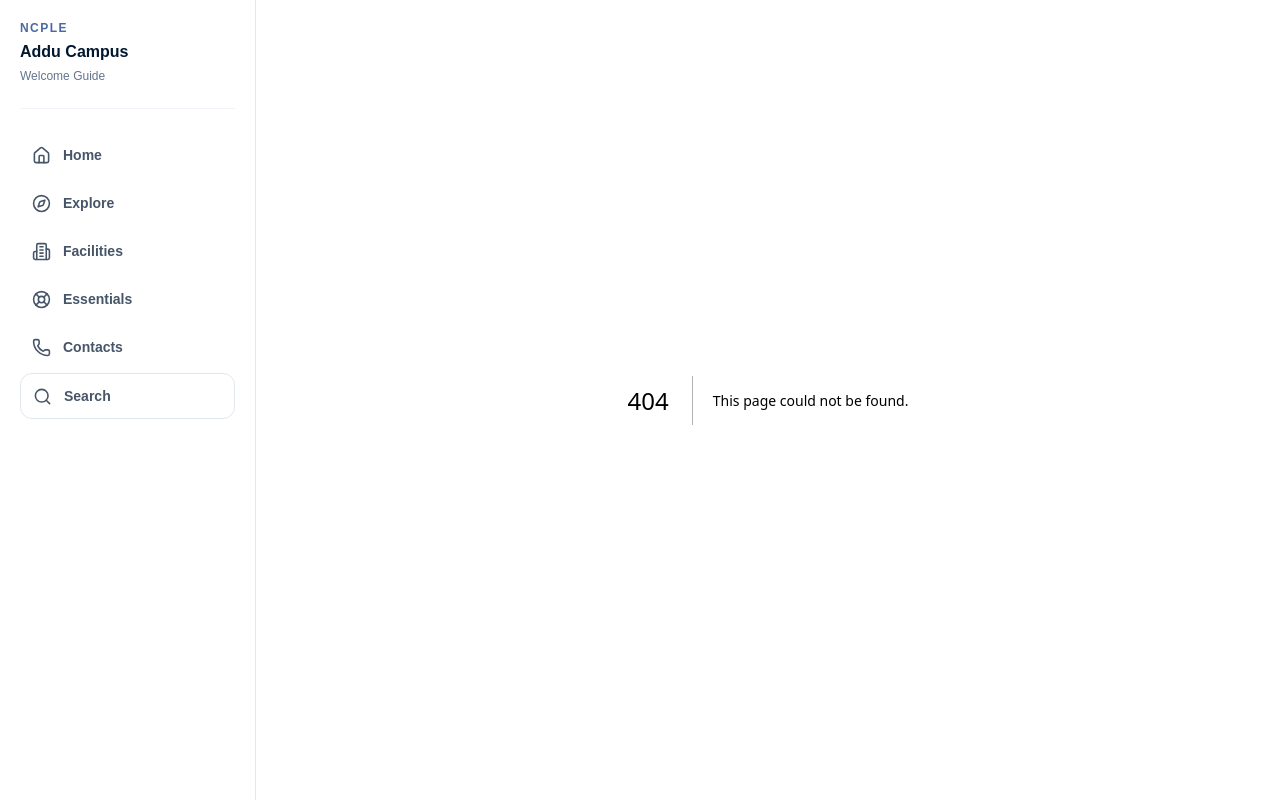
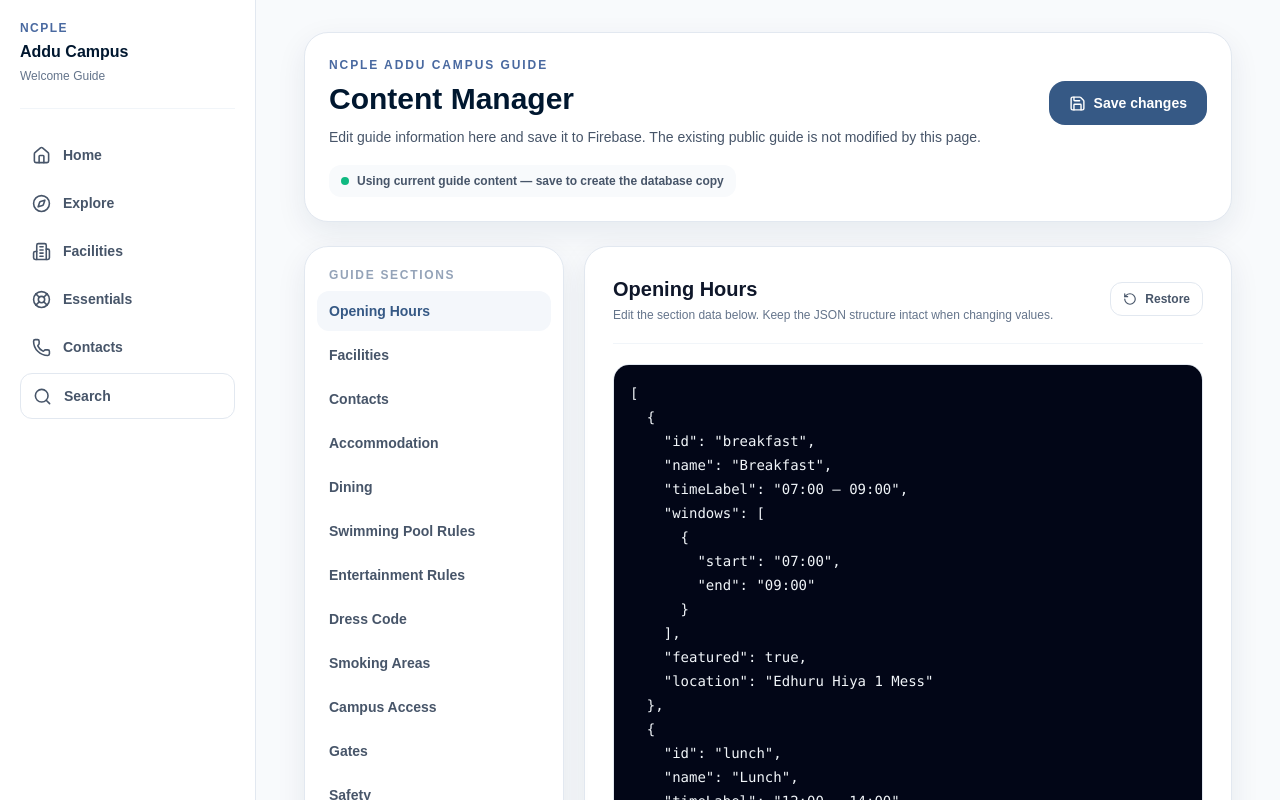
Before and after one commit to fathimathasmaa-sudo/ncple-addu-campus-guide, a Next.js app: page /admin in a window 1280 px wide. Before the commit this address had no page. Shown: the top 800 px of the page. Built offline with nearby package versions, Linux system fonts and the light colour scheme; no server answers; the database is empty.

Commit message:
feat: add no-login guide content manager

```diff
--- /dev/null
+++ b/app/admin/page.tsx
@@ -0,0 +1,113 @@
+"use client";
+
+import { useEffect, useMemo, useState } from "react";
+import { Check, Save, RotateCcw } from "lucide-react";
+import { guide } from "@/data/campusGuide";
+import { loadGuideContent, saveGuideContent } from "@/lib/guideContentStore";
+
+const sections = [
+  ["hours", "Opening Hours"],
+  ["facilities", "Facilities"],
+  ["contacts", "Contacts"],
+  ["accommodationChecklist", "Accommodation"],
+  ["dining", "Dining"],
+  ["poolRules", "Swimming Pool Rules"],
+  ["entertainmentRules", "Entertainment Rules"],
+  ["dressCode", "Dress Code"],
+  ["smoking", "Smoking Areas"],
+  ["campusAccess", "Campus Access"],
+  ["gates", "Gates"],
+  ["safety", "Safety"],
+  ["wifi", "Wi-Fi"],
+  ["checkout", "Checkout"],
+  ["mapLocations", "Map Locations"],
+] as const;
+
+type Content = Record<string, unknown>;
+
+function pretty(value: unknown) {
+  return JSON.stringify(value, null, 2);
+}
+
+export default function AdminPage() {
+  const [content, setContent] = useState<Content>(() => JSON.parse(JSON.stringify(guide)));
+  const [active, setActive] = useState<string>(sections[0][0]);
+  const [status, setStatus] = useState("Loading…");
+  const [saving, setSaving] = useState(false);
+
+  useEffect(() => {
+    loadGuideContent<Content>()
+      .then((saved) => {
+        if (saved) setContent(saved);
+        setStatus(saved ? "Loaded saved content" : "Using current guide content — save to create the database copy");
+      })
+      .catch(() => setStatus("Could not connect to Firebase. Check Firestore setup."));
+  }, []);
+
+  const activeValue = content[active];
+  const activeLabel = useMemo(() => sections.find(([id]) => id === active)?.[1] ?? active, [active]);
+
+  function updateSection(value: string) {
+    try {
+      const parsed = JSON.parse(value);
+      setContent((current) => ({ ...current, [active]: parsed }));
+      setStatus("Unsaved changes");
+    } catch {
+      setStatus("Invalid JSON — fix the text before saving");
+    }
+  }
+
+  async function save() {
+    setSaving(true);
+    setStatus("Saving…");
+    try {
+      await saveGuideContent(content);
+      setStatus(`Saved ${new Date().toLocaleTimeString()}`);
+    } catch {
+      setStatus("Save failed. Check that Firestore is enabled and its rules allow this admin panel.");
+    } finally {
+      setSaving(false);
+    }
+  }
+
+  function resetSection() {
+    setContent((current) => ({ ...current, [active]: JSON.parse(JSON.stringify((guide as Content)[active])) }));
+    setStatus("Section restored from the current code version — save to keep it");
+  }
+
+  return (
+    <main className="min-h-screen bg-slate-50 px-4 py-8 md:px-8 lg:px-12">
+      <div className="mx-auto max-w-7xl">
+        <div className="mb-6 rounded-3xl border border-slate-200 bg-white p-6 shadow-soft">
+          <div className="flex flex-col gap-4 md:flex-row md:items-center md:justify-between">
+            <div>
+              <p className="text-xs font-extrabold uppercase tracking-[.16em] text-ncple-500">NCPLE Addu Campus Guide</p>
+              <h1 className="mt-2 text-3xl font-bold text-ncple-950">Content Manager</h1>
+              <p className="mt-2 max-w-2xl text-sm leading-6 text-slate-600">Edit guide information here and save it to Firebase. The existing public guide is not modified by this page.</p>
+            </div>
+            <button type="button" onClick={save} disabled={saving} className="inline-flex items-center justify-center gap-2 rounded-2xl bg-ncple-700 px-5 py-3 text-sm font-bold text-white hover:bg-ncple-800 disabled:opacity-60"><Save size={17} />{saving ? "Saving…" : "Save changes"}</button>
+          </div>
+          <div className="mt-4 inline-flex items-center gap-2 rounded-xl bg-slate-50 px-3 py-2 text-xs font-semibold text-slate-600"><span className={`h-2 w-2 rounded-full ${status.startsWith("Could") || status.includes("failed") ? "bg-red-500" : status === "Unsaved changes" ? "bg-amber-500" : "bg-emerald-500"}`} />{status}</div>
+        </div>
+
+        <div className="grid gap-5 lg:grid-cols-[260px_1fr]">
+          <aside className="rounded-3xl border border-slate-200 bg-white p-3 shadow-soft lg:h-fit lg:sticky lg:top-6">
+            <p className="px-3 py-2 text-xs font-extrabold uppercase tracking-[.14em] text-slate-400">Guide sections</p>
+            <div className="grid grid-cols-2 gap-1 lg:grid-cols-1">
+              {sections.map(([id, label]) => <button key={id} type="button" onClick={() => setActive(id)} className={`rounded-xl px-3 py-2.5 text-left text-sm font-semibold transition ${active === id ? "bg-ncple-50 text-ncple-700" : "text-slate-600 hover:bg-slate-50"}`}>{label}</button>)}
+            </div>
+          </aside>
+
+          <section className="rounded-3xl border border-slate-200 bg-white p-5 shadow-soft md:p-7">
+            <div className="flex flex-col gap-3 border-b border-slate-100 pb-5 md:flex-row md:items-center md:justify-between">
+              <div><h2 className="text-xl font-bold text-slate-900">{activeLabel}</h2><p className="mt-1 text-xs text-slate-500">Edit the section data below. Keep the JSON structure intact when changing values.</p></div>
+              <button type="button" onClick={resetSection} className="inline-flex items-center justify-center gap-2 rounded-xl border border-slate-200 px-3 py-2 text-xs font-bold text-slate-600 hover:bg-slate-50"><RotateCcw size={14} />Restore</button>
+            </div>
+            <textarea value={pretty(activeValue)} onChange={(e) => updateSection(e.target.value)} spellCheck={false} className="mt-5 min-h-[520px] w-full rounded-2xl border border-slate-200 bg-slate-950 p-4 font-mono text-sm leading-6 text-slate-100 outline-none focus:border-ncple-500 focus:ring-2 focus:ring-ncple-100" />
+            <div className="mt-4 flex items-center gap-2 text-xs text-slate-500"><Check size={14} className="text-emerald-600" />Changes are held in this page until you press Save changes.</div>
+          </section>
+        </div>
+      </div>
+    </main>
+  );
+}
```
